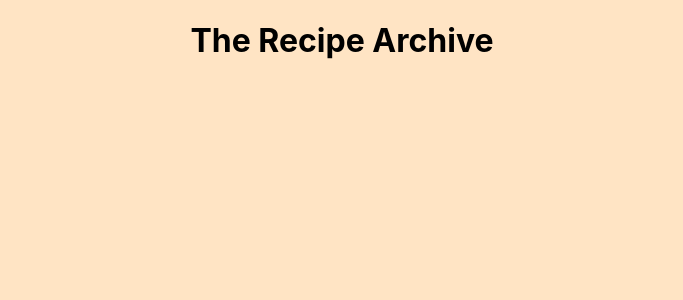
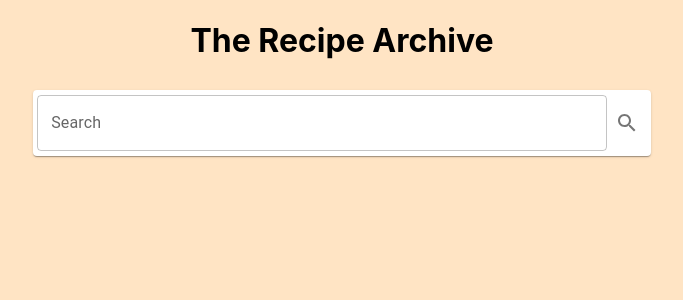
Before and after one commit to lindan4/juno_react_project, a React (Create React App) app in the folder react-proj/: page / in a window 1280 px wide. Shown: the top 300 px of the page, without its empty margins (298-981 px from the left). Built offline with nearby package versions, Linux system fonts and the light colour scheme.

Commit message:
Created search bar.

```diff
--- a/react-proj/package.json
+++ b/react-proj/package.json
@@ -5,6 +5,7 @@
   "dependencies": {
     "@emotion/react": "^11.4.1",
     "@emotion/styled": "^11.3.0",
+    "@mui/icons-material": "^5.0.1",
     "@mui/material": "^5.0.2",
     "@testing-library/jest-dom": "^5.14.1",
     "@testing-library/react": "^11.2.7",
--- /dev/null
+++ b/react-proj/src/Components/SearchBar.js
@@ -0,0 +1,37 @@
+import { Grid, IconButton, Paper, TextField } from "@mui/material";
+import SearchIcon from "@mui/icons-material/Search";
+import { useState } from "react";
+
+const SearchBar = ({ onSearchPress = () => {} }) => {
+
+    const [searchValue, setSearchValue] = useState('')
+
+  return (
+    <Paper
+      component="form"
+      elevation={1}
+      sx={{ p: "5px 4px", display: "flex", alignItems: "center", width: "60%" }}
+    >
+      <TextField
+        style={{ display: "flex", flex: 12 }}
+        id="search-field"
+        label="Search"
+        variant="outlined"
+        placeholder={"Search for recipes"}
+        value={searchValue}
+        onChange={(event) => setSearchValue(event.target.value)}
+      />
+      <IconButton
+        type="submit"
+        // style={{ display: "flex", flex: 0.5 }}
+        aria-label="search"
+        onClick={() => onSearchPress(searchValue)}
+      >
+        <SearchIcon />
+      </IconButton>
+    </Paper>
+  );
+};
+
+
+export default SearchBar
--- a/react-proj/src/Views/Main.js
+++ b/react-proj/src/Views/Main.js
@@ -1,23 +1,33 @@
 import React, { Component } from 'react'
-import { Grid } from '@mui/material';
+import { Grid, IconButton, Paper, TextField } from '@mui/material';
+import SearchIcon from '@mui/icons-material/Search';
+import SearchBar from '../Components/SearchBar';
+
 
 class Main extends Component {
 
     constructor(props) {
         super(props)
+
+
+        this.state = {
+            searchInput: ''
+        }
+
     }
 
 
     render() {
         return (
-            <div className="App">
-                <Grid container spacing={1} direction="column">
-
+            <div className="App" style={{ display: 'flex', flexDirection: 'row', justifyContent: 'center' }}>
+                <Grid container spacing={1} width='80%' justifyContent='center' direction="column">
                     <Grid item>
                         <h1>The Recipe Archive</h1>
                     </Grid>
-                    <Grid item>
+                    <Grid item sx={{ display: 'flex', flexDirection: 'row', justifyContent: 'center' }}>
                         {/* Search bar */}
+                        <SearchBar onSearchPress={value => console.log(value)}/>
+
 
                     </Grid>
                     <Grid item>
@@ -34,4 +44,5 @@ class Main extends Component {
 
 }
 
+
 export default Main
```
Also changed, not shown: 1 other file (tests, documents, lock files or other folders).
